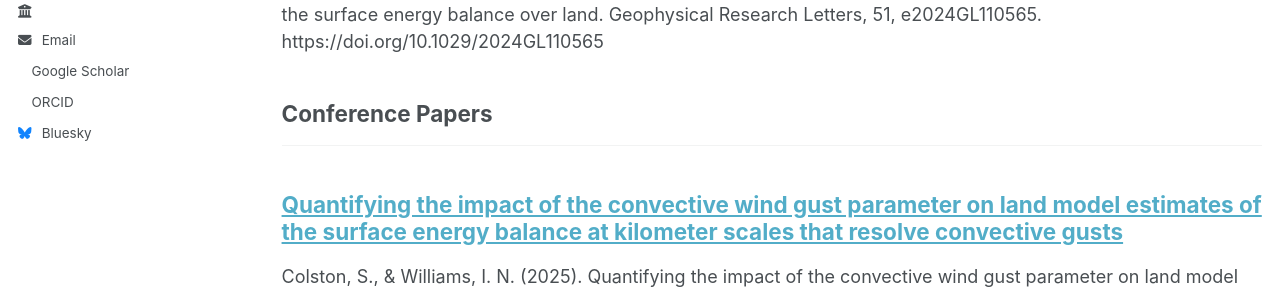
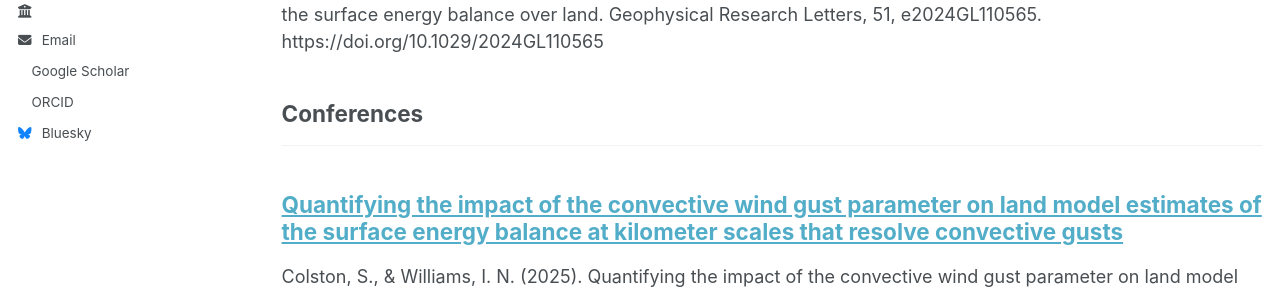
Before and after one commit to scolston/scolston.github.io, a Jekyll site: the page built from _pages/publications.html, in a window 1280 px wide and 1097 px high. Shown: the part 404-698 px from the top of the window. Built offline with Jekyll 4.4.1, drawn with Linux system fonts in a browser that asks for light colours; a style sheet for code colours, icons or effects is not loaded.

Commit message:
Update _config.yml

```diff
--- a/_config.yml
+++ b/_config.yml
@@ -89,7 +89,7 @@ publication_category:
   manuscripts:
     title: 'Journal Articles'
   conferences:
-    title: 'Conference Papers'
+    title: 'Conferences'
 
 # Site Settings
 teaser                   :  # filename of teaser fallback teaser image placed in /images/ for social media previews
```
